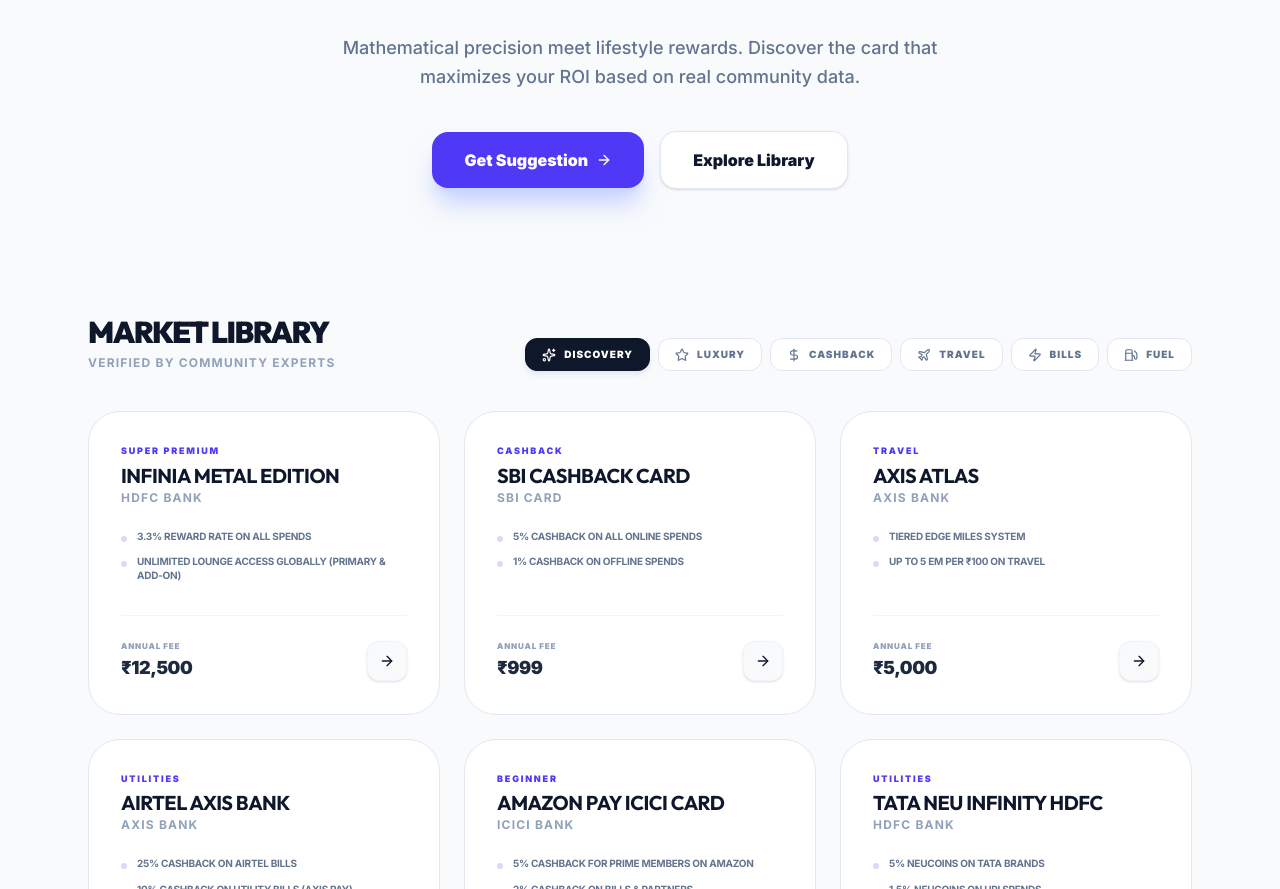
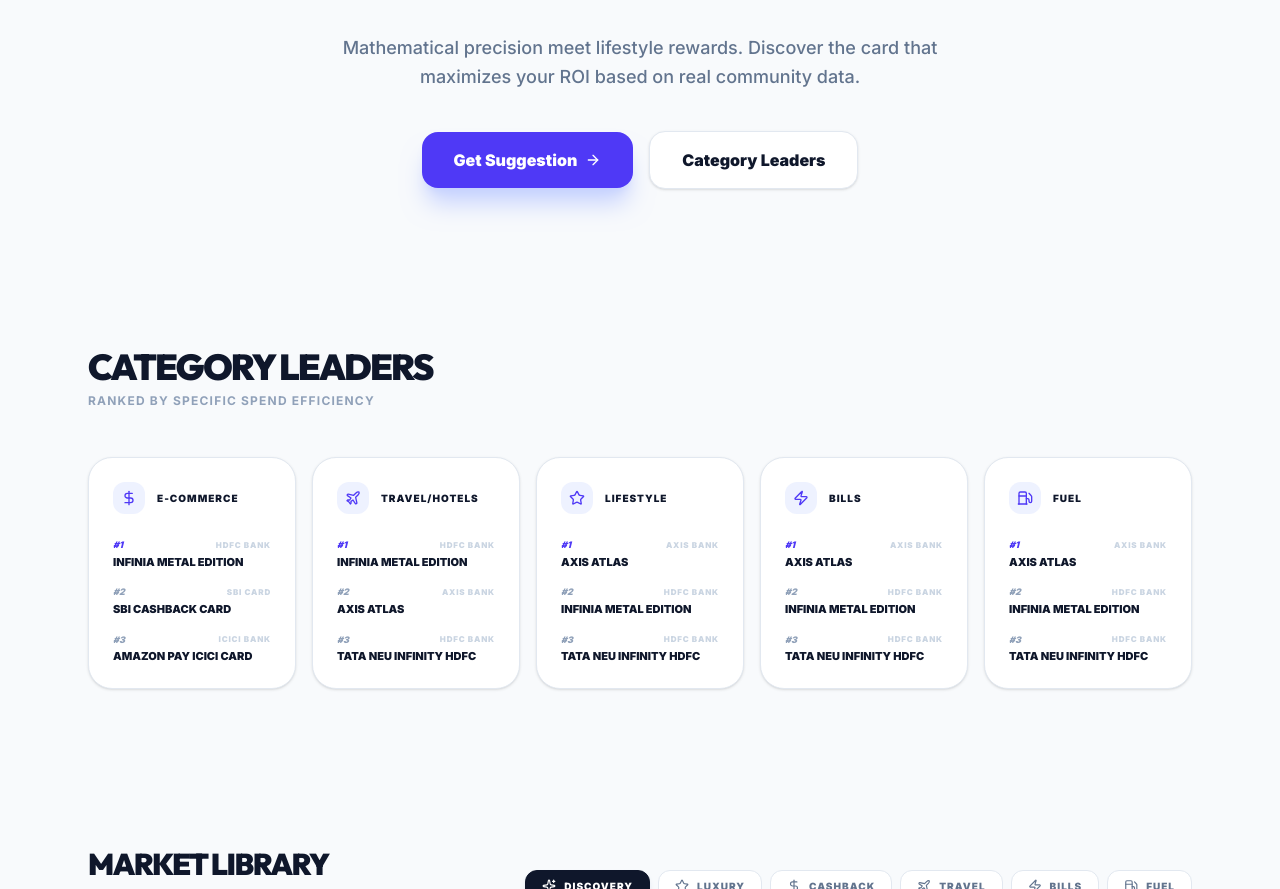
Before and after one commit to anurag-mallick/credit-card, a Next.js app: page /credit-card/ in a window 1280 px wide. Shown: the part 400-1289 px from the top of the page. Built offline with nearby package versions, Linux system fonts and the light colour scheme.

Commit message:
feat: add Category Leaders section with per-category rankings

```diff
--- a/src/app/page.tsx
+++ b/src/app/page.tsx
@@ -50,66 +50,58 @@
     return CREDIT_CARDS.filter(card => card.category === selectedCategory);
   }, [selectedCategory]);
 
-  const calculateSavings = () => {
-    const allResults = CREDIT_CARDS.map(card => {
+  const categoryRankings = useMemo(() => {
+    return SPEND_CATEGORIES.map(cat => {
+      const results = CREDIT_CARDS.map(card => {
         let cardBreakup: Record<string, number> = {};
-      const monOnline = spends.online || 0;
-      const monTravel = spends.travel || 0;
-      const monDining = spends.dining || 0;
-      const monUtilities = spends.utilities || 0;
-      const monFuel = spends.fuel || 0;
-      const monOther = 5000;
+        const spends: Record<string, number> = { online: 0, travel: 0, dining: 0, utilities: 0, fuel: 0 };
+        spends[cat.id] = 50000; // Benchmark spend for comparison
+
+        const monOnline = spends.online;
+        const monTravel = spends.travel;
+        const monDining = spends.dining;
+        const monUtilities = spends.utilities;
+        const monFuel = spends.fuel;
+        const monOther = 0;
 
         if (card.id === 'sbi-cashback') {
           const reward = Math.min(monOnline * 0.05, 5000);
-        const other = (monOther + monTravel + monDining) * 0.01;
-        cardBreakup = { 'Online (5%)': reward * 12, 'Others (1%)': other * 12 };
+          cardBreakup = { 'ROI': reward };
         }
         else if (card.id === 'hdfc-infinia') {
           const smartBuy = Math.min((monOnline * 0.4 + monTravel * 0.8) * 0.165, 15000);
-        const base = (monOnline * 0.6 + monTravel * 0.2 + monDining + monUtilities + monFuel + monOther) * 0.033;
-        cardBreakup = { 'SmartBuy Accelerator': smartBuy * 12, 'Base Rewards (3.3%)': base * 12 };
+          const base = (monOnline * 0.6 + monTravel * 0.2 + monDining + monUtilities + monFuel) * 0.033;
+          cardBreakup = { 'ROI': smartBuy + base };
         }
         else if (card.id === 'axis-atlas') {
           const travelMiles = (monTravel / 100) * 5 * 1.8;
-        const otherMiles = ((monOnline + monDining + monUtilities + monFuel + monOther) / 100) * 2 * 1.8;
-        cardBreakup = { 'Travel Miles': travelMiles * 12, 'Base Miles': otherMiles * 12 };
+          const otherMiles = ((monOnline + monDining + monUtilities + monFuel) / 100) * 2 * 1.8;
+          cardBreakup = { 'ROI': travelMiles + otherMiles };
         }
         else if (card.id === 'airtel-axis') {
           const telco = Math.min(monUtilities * 0.2, 300);
           const utils = Math.min(monUtilities * 0.1, 300);
           const food = Math.min(monDining * 0.1, 500);
-        cardBreakup = { 'Bills & Utilities': (telco + utils) * 12, 'Food Meta': food * 12 };
+          cardBreakup = { 'ROI': telco + utils + food };
         }
         else if (card.id === 'amazon-pay-icici') {
           const amz = monOnline * 0.05;
-        const others = (monTravel + monDining + monUtilities + monFuel + monOther) * 0.01;
-        cardBreakup = { 'Amazon Prime': amz * 12, 'Others': others * 12 };
+          const others = (monTravel + monDining + monUtilities + monFuel) * 0.01;
+          cardBreakup = { 'ROI': amz + others };
         }
         else {
-        const base = (monOnline + monTravel + monDining + monUtilities + monFuel + monOther) * 0.015;
-        cardBreakup = { 'Reward Rate (1.5%)': base * 12 };
+          const base = (monOnline + monTravel + monDining + monUtilities + monFuel) * 0.015;
+          cardBreakup = { 'ROI': base };
         }
 
-      const totalRewards = Object.values(cardBreakup).reduce((a, b) => a + b, 0);
-      let fee = card.annualFee;
-      const annualSpend = (monOnline + monTravel + monDining + monUtilities + monFuel + monOther) * 12;
-
-      if (card.waiveCondition) {
-        const match = card.waiveCondition.match(/₹(\d+)\s*Lakh|₹([\d,]+)/);
-        if (match) {
-           const target = match[1] ? Number(match[1]) * 100000 : Number(match[2].replace(/,/g, ''));
-           if (annualSpend >= target) fee = 0;
-        }
-      }
-
-      const netSavings = totalRewards - fee;
-      return { card, savings: Math.round(netSavings), breakup: cardBreakup };
+        return { card, roi: Object.values(cardBreakup)[0] || 0 };
       });
-
-    const sorted = allResults.sort((a, b) => b.savings - a.savings).slice(0, 3);
-    setRecommendations(sorted);
+      return {
+        category: cat,
+        topCards: results.sort((a, b) => b.roi - a.roi).slice(0, 3)
       };
+    });
+  }, []);
 
   return (
     <div className="min-h-screen bg-slate-50 text-slate-900 selection:bg-indigo-100">
@@ -184,15 +176,57 @@
             </button>
             <button
               onClick={() => {
-                const el = document.getElementById('card-explorer');
+                const el = document.getElementById('category-leaders');
                 el?.scrollIntoView({ behavior: 'smooth' });
               }}
               className="w-full sm:w-auto px-8 py-4 bg-white hover:bg-slate-50 text-slate-900 border border-slate-200 rounded-2xl font-black text-base transition-all shadow-sm active:scale-95"
             >
-              Explore Library
+              Category Leaders
             </button>
           </motion.div>
         </header>
+
+        {/* Category Leaders Section */}
+        <section id="category-leaders" className="pt-24 mb-24">
+          <div className="mb-12">
+            <h2 className="text-4xl font-black uppercase tracking-tighter mb-2 leading-none">Category Leaders</h2>
+            <p className="text-slate-400 font-bold text-xs uppercase tracking-widest">Ranked by Specific Spend Efficiency</p>
+          </div>
+
+          <div className="grid grid-cols-1 md:grid-cols-2 lg:grid-cols-5 gap-4">
+            {categoryRankings.map((group) => (
+              <div key={group.category.id} className="bg-white border border-slate-200 rounded-3xl p-6 flex flex-col shadow-sm hover:shadow-md transition-shadow">
+                <div className="flex items-center gap-3 mb-6">
+                  <div className="p-2 rounded-xl bg-indigo-50 text-indigo-600">
+                    <group.category.icon className="w-4 h-4" />
+                  </div>
+                  <span className="text-[10px] font-black uppercase tracking-widest text-slate-900">{group.category.name}</span>
+                </div>
+
+                <div className="space-y-4">
+                  {group.topCards.map((item, idx) => (
+                    <div
+                      key={item.card.id}
+                      className="cursor-pointer group"
+                      onClick={() => setSelectedCard(item.card)}
+                    >
+                      <div className="flex justify-between items-center mb-1">
+                        <span className={cn(
+                          "text-[9px] font-black italic",
+                          idx === 0 ? "text-indigo-600" : "text-slate-400"
+                        )}>#{idx + 1}</span>
+                        <span className="text-[8px] font-black text-slate-300 uppercase tracking-widest">{item.card.bank}</span>
+                      </div>
+                      <p className="text-[11px] font-black uppercase leading-tight group-hover:text-indigo-600 transition-colors">
+                        {item.card.name}
+                      </p>
+                    </div>
+                  ))}
+                </div>
+              </div>
+            ))}
+          </div>
+        </section>
 
         <div id="card-explorer" className="pt-16 mb-10">
           <div className="flex flex-col md:flex-row md:items-end justify-between gap-6 mb-10">
```
Lines whose indentation alone changed are shown as unchanged.
